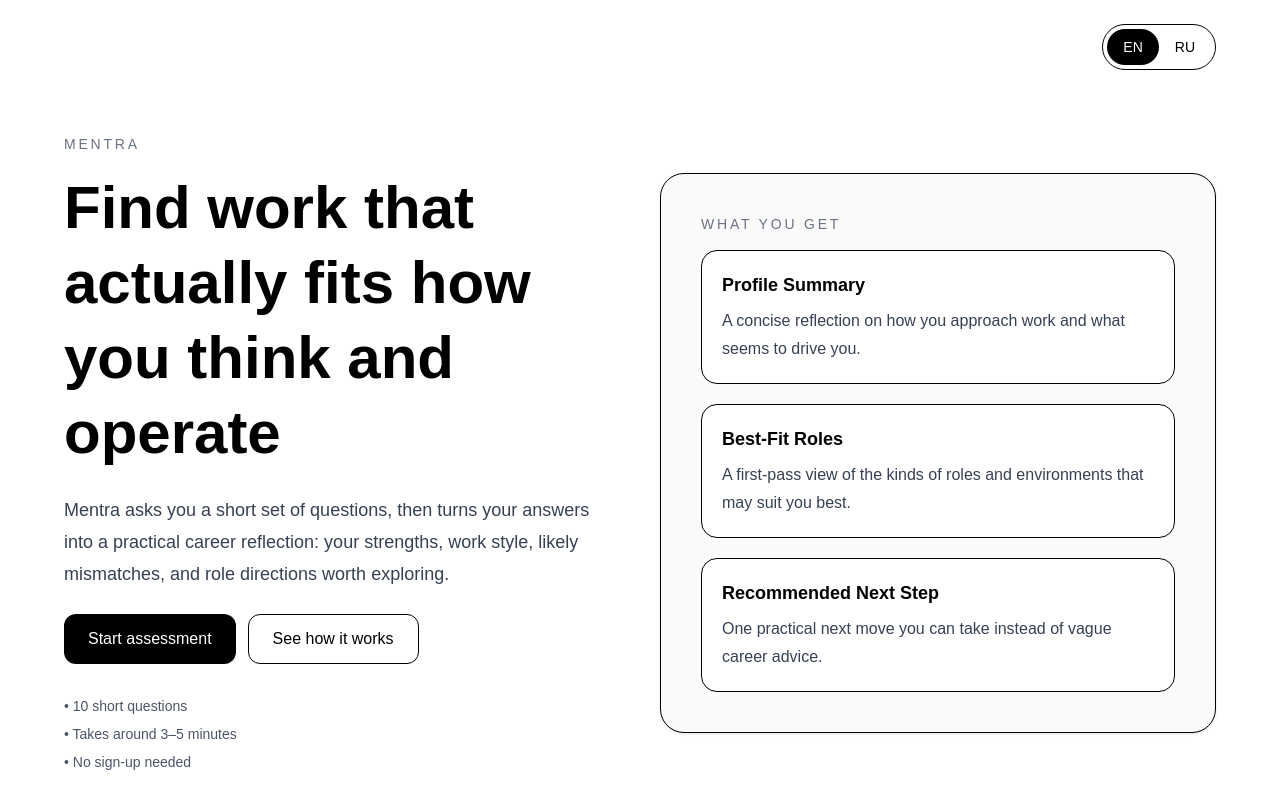
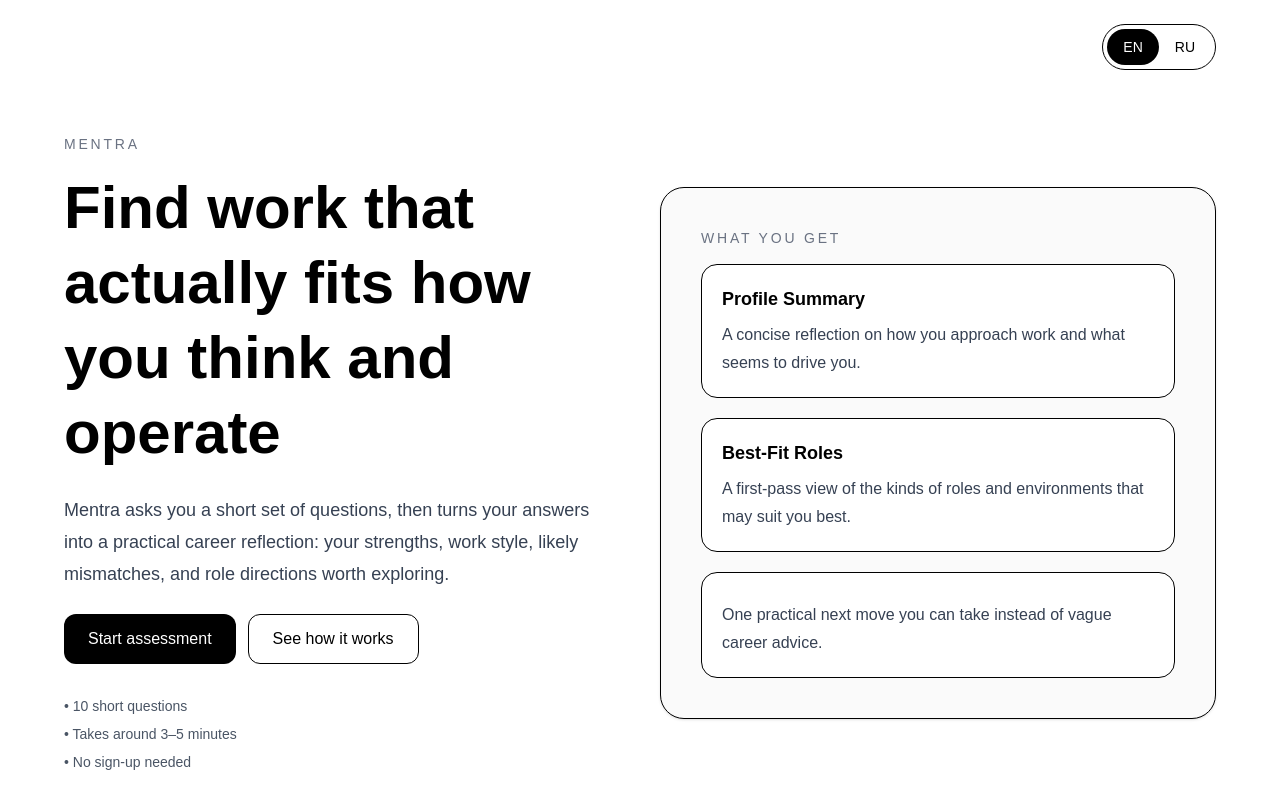
Before and after one commit to nadjasych2101-product/mentra, a Next.js app: page / in a window 1280 px wide. Shown: the top 800 px of the page. Built offline with nearby package versions, Linux system fonts and the light colour scheme.

Commit message:
Cosmetic fixes

```diff
--- a/app/page.tsx
+++ b/app/page.tsx
@@ -23,7 +23,6 @@
     whatYouGet: "What you get",
     profileSummary: "Profile Summary",
     bestFitRoles: "Best-Fit Roles",
-    recommendedNextStep: "Recommended Next Step",
     whatYouGetSummary:
       "A concise reflection on how you approach work and what seems to drive you.",
     whatYouGetRoles:
@@ -562,7 +561,7 @@
           </h1>
 
           <p className="text-lg text-gray-700 leading-8">{t.resultIntro}</p>
-        </div>git add .
+        </div>
 
         <ResultSection title={t.profileSummary}>
           <p className="leading-8 text-gray-800">{result.profileSummary}</p>
```
